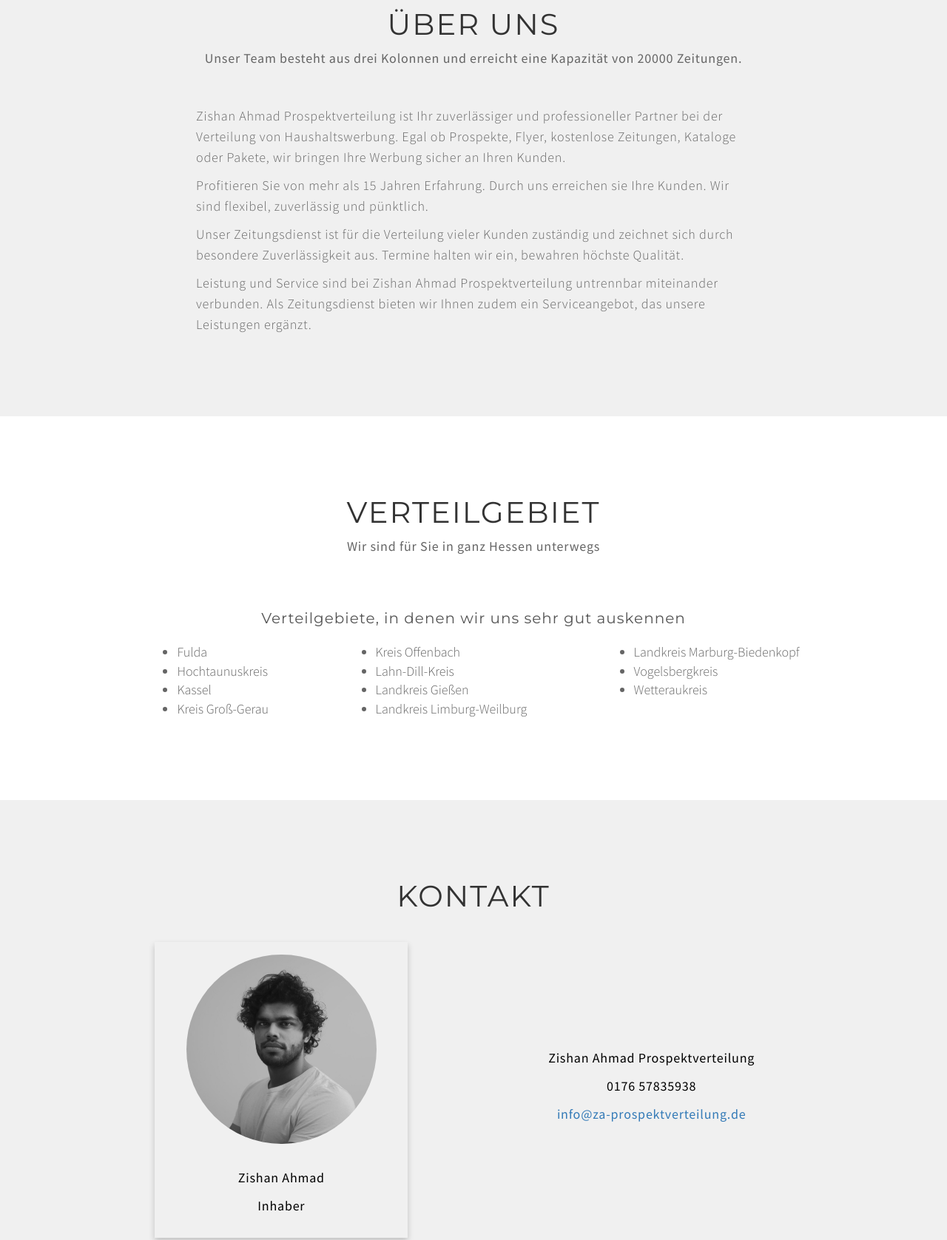
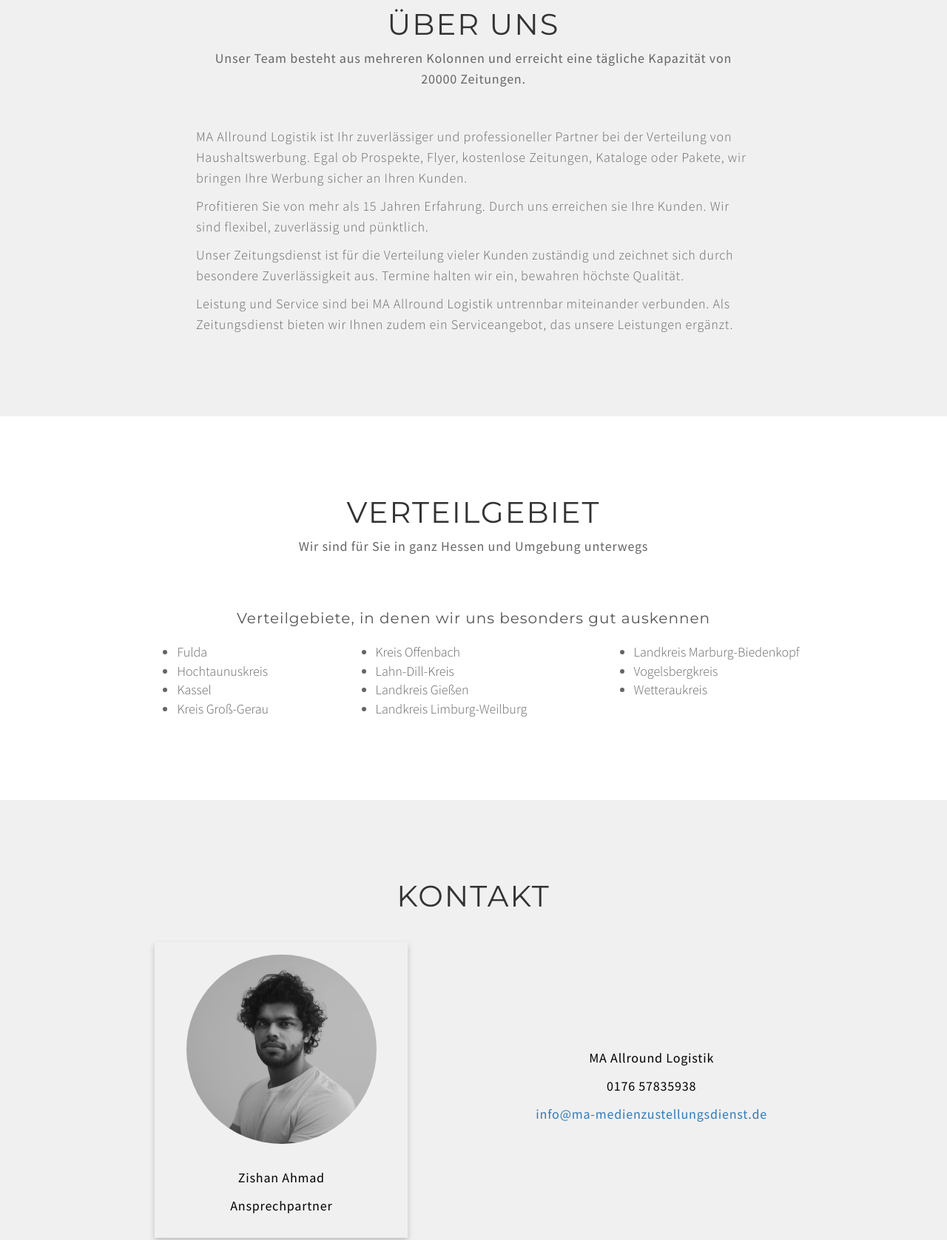
Before and after one commit to pumping-iron-man/work-website, a plain HTML site: page index.html in a window 1280 px wide. Shown: the part 977-2654 px from the top of the page at 74% size. Drawn offline with Linux system fonts and the light colour scheme.

Commit message:
Update index.html

```diff
--- a/index.html
+++ b/index.html
@@ -3,12 +3,12 @@
 
 <head>
 
-  <title>Zishan Ahmad Prospektverteilung</title>
+  <title>MA Allround Logistik</title>
 
   <meta charset="utf-8">
   <meta http-equiv="X-UA-Compatible" content="IE=Edge">
   <meta name="viewport" content="width=device-width, initial-scale=1">
-  <meta name="keywords" content="prospektverteilung, zusteller, zustellunternehmen, zeitungsausteiler, medienzustellen, paketzusteller, sprinter">
+  <meta name="keywords" content="entrümpelung, transporte, prospektverteilung, zusteller, zustellunternehmen, zeitungsausteiler, medienzustellen, paketzusteller, sprinter">
   <meta name="description" content="Zustellunternehmen zur Verteilung von Zeitungen, Prospekten, Flyer und Paketen.">
 
   <!-- stylesheets css -->
@@ -28,7 +28,7 @@
     <div class="container">
       <div class="row">
         <div class="col-md-offset-2 col-md-8 col-sm-12">
-          <h3>Zishan Ahmad Prospektverteilung</h3>
+          <h3>MA Allround Logistik</h3>
           <br>
           <h2>
             Suchen Sie nach zuverlässigen Zustellpartnern für Ihre
@@ -47,7 +47,7 @@
   <div class="navbar navbar-default navbar-static-top" role="navigation">
     <div class="container">
       <div class="navbar-header">
-        <a href="#" class="navbar-brand">Zishan Ahmad Prospektverteilung</a>
+        <a href="#" class="navbar-brand">MA Allround Logistik</a>
         <button class="navbar-toggle" data-toggle="collapse" data-target=".navbar-collapse">
           <span class="icon icon-bar"></span>
           <span class="icon icon-bar"></span>
@@ -62,9 +62,6 @@
           <li>
             <a href="#verteilgebiet">Verteilgebiet</a>
           </li>
-          <!--<li>
-            <a href="#partner">Partner</a>
-          </li>-->
           <li>
             <a href="#contact" id="contactLink">Kontakt</a>
           </li>
@@ -82,11 +79,11 @@
         <div class="col-md-offset-2 col-md-8 col-sm-offset-1 col-sm-10">
           <div class="section-title">
             <h2>Über uns</h2>
-            <p>Unser Team besteht aus drei Kolonnen und erreicht eine Kapazität von 20000 Zeitungen.</p>
+            <p>Unser Team besteht aus mehreren Kolonnen und erreicht eine tägliche Kapazität von 20000 Zeitungen.</p>
           </div>
           <div>
             <p>
-              Zishan Ahmad Prospektverteilung ist Ihr zuverlässiger und professioneller Partner
+              MA Allround Logistik ist Ihr zuverlässiger und professioneller Partner
               bei der Verteilung von Haushaltswerbung. Egal ob Prospekte, Flyer, kostenlose
               Zeitungen, Kataloge oder Pakete, wir bringen Ihre Werbung sicher an Ihren Kunden.
             </p>
@@ -100,7 +97,7 @@
               sich durch besondere Zuverlässigkeit aus. Termine halten wir ein, bewahren höchste Qualität.
             </p>
             <p>
-              Leistung und Service sind bei Zishan Ahmad Prospektverteilung untrennbar miteinander verbunden.
+              Leistung und Service sind bei MA Allround Logistik untrennbar miteinander verbunden.
               Als Zeitungsdienst bieten wir Ihnen zudem ein Serviceangebot, das unsere Leistungen ergänzt.
             </p>
           </div>
@@ -115,9 +112,9 @@
       <div class="row">
         <div class="section-title">
           <h2>Verteilgebiet</h2>
-          <p>Wir sind für Sie in ganz Hessen unterwegs</p>
+          <p>Wir sind für Sie in ganz Hessen und Umgebung unterwegs</p>
         </div>
-        <h3>Verteilgebiete, in denen wir uns sehr gut auskennen</h3>
+        <h3>Verteilgebiete, in denen wir uns besonders gut auskennen</h3>
         <ul id="verteilGebietsListe">
           <div>
             <li>Fulda</li>
@@ -141,48 +138,6 @@
     </div>
   </section>
 
-  <!-- partner section -->
-  <!-- <section id="partner">
-    <div class="container">
-      <div class="row">
-        <div class="col-md-12">
-          <div class="col-md-offset-2 col-md-8 col-sm-offset-1 col-sm-10">
-            <div class="section-title" data-wow-delay="0.3s">
-              <h2>Partner</h2>
-              <p>Langjährige Erfahrung und ein Höchstmaß an fachlicher Kompetenz zeichnen uns aus.
-                Die unten stehenden Verläger vertrauen uns als Ihre Zustellpartner.
-                <br>
-                Schließen auch Sie sich Ihnen an.
-              </p>
-            </div>
-          </div>
-        </div>
-        <div class="col-md-12">
-          <div class="partnerContainer">
-            <div class="column">
-              <img src="./images/Sonntag_Morgen_Magazin_Logo_Unternehmensprofil.jpg" alt="Sonntag-Morgen-Magazin">
-            </div>
-            <div class="column">
-              <img src="./images/wir_sind_vrm.png" alt="MAZ">
-            </div>
-            <div class="column">
-              <img src="./images/kelkheimerzeitung.PNG" alt="Kelkheimer Zeitung">
-            </div>
-            <div class="column">
-              <img src="./images/kronbergerBote.PNG" alt="Kronberger Bote">
-            </div>
-            <div class="column">
-              <img src="./images/königsteinerwoche.PNG" alt="Königsteiner Woche">
-            </div>
-            <div class="column">
-              <img src="./images/e&v.jpg" alt="Engel&Völkers Immobilien">
-            </div>
-          </div>
-        </div>
-      </div>
-    </div>
-  </section> -->
-
   <!-- Footer section -->
   <section id="contact">
     <div class="container">
@@ -192,14 +147,14 @@
           <img src="./images/zeeshan-ahmad-foto.1024x1024.jpg" alt="Zishan Ahmad">
           <div class="img-profile-container">
             <p>Zishan Ahmad</p>
-            <p>Inhaber</p>
+            <p>Ansprechpartner</p>
           </div>
         </div>
         <div class="col-md-4 col-sm-4">
-          <p>Zishan Ahmad Prospektverteilung</p>
+          <p>MA Allround Logistik</p>
           <p>0176 57835938</p>
           <p>
-            <a href="mailto:info@za-prospektverteilung.de">info@za-prospektverteilung.de</a>
+            <a href="mailto:info@ma-medienzustellungsdienst.de">info@ma-medienzustellungsdienst.de</a>
           </p>
         </div>
       </div>
@@ -213,19 +168,18 @@
         <div class="col-md-4 col-sm-4">
           <strong>Verantwortlich</strong>
           <br>
-          <p>Zishan Ahmad Prospektverteilung</p>
-          <p>Zishan Ahmad</p>
-          <p>Albert-Schweitzer-Straße 5</p>
-          <p>63179 Obertshausen</p>
+          <p>MA Allround Logistik</p>
+          <p>Mahruch Ahmad</p>
+          <p>Schumannstraße 1</p>
+          <p>35510 Butzbach</p>
         </div>
         <div class="col-md-4 col-sm-4">
           <strong>Kontakt</strong>
           <br>
           <p>Telefon: 0176 57835938</p>
           <p>Email:
-            <a href="mailto:info@za-prospektverteilung.de">info@za-prospektverteilung.de</a>
+            <a href="mailto:info@ma-medienzustellungsdienst.de">info@ma-medienzustellungsdienst.de</a>
           </p>
-          <p>IdNr: 57054621394</p>
         </div>
       </div>
     </div>
```
